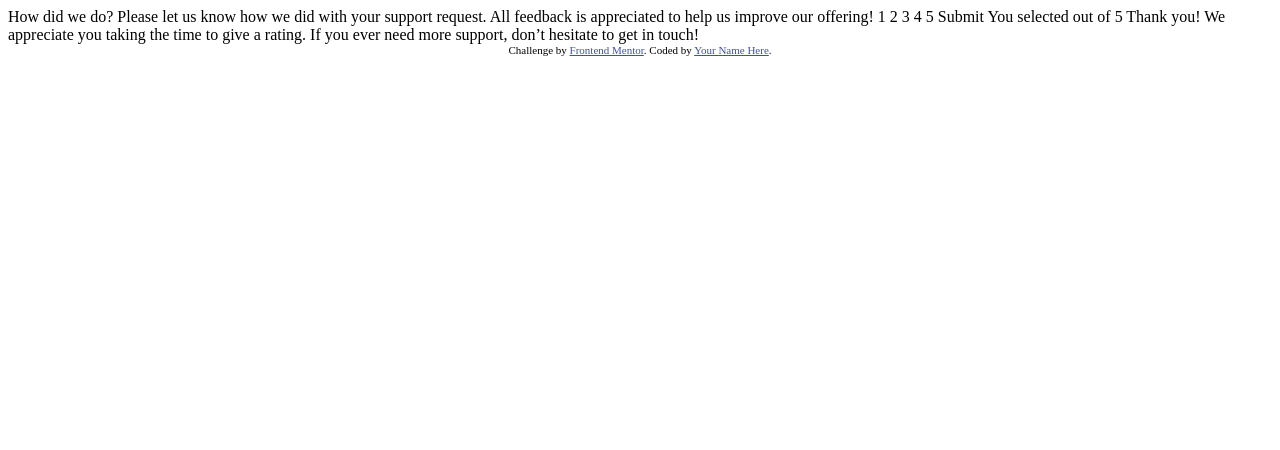
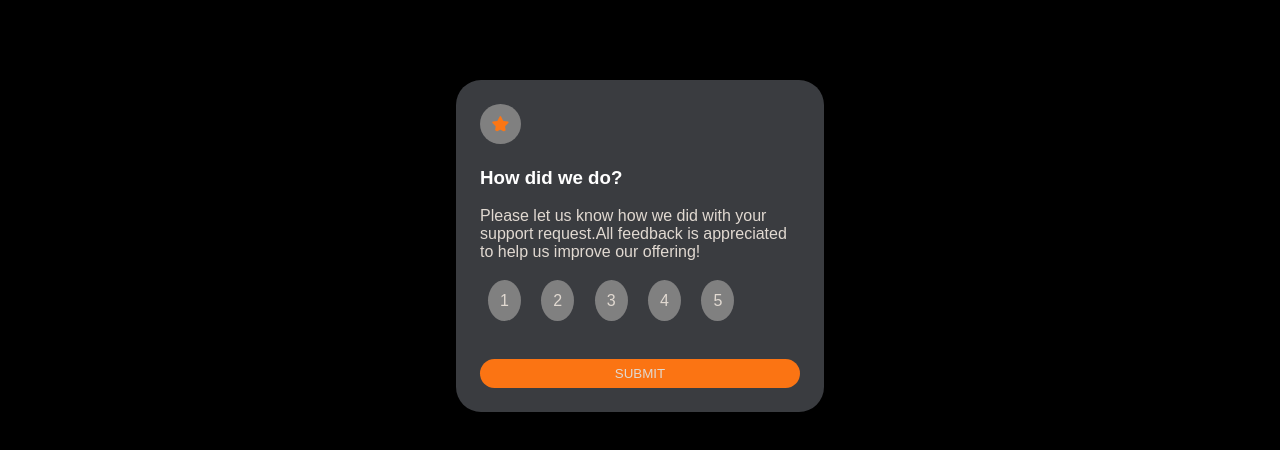
Before and after one commit to WairimuAbigaelWairimu/interactive-rating-component-main, a plain HTML site: page index.html in a window 1280 px wide. Drawn offline with Linux system fonts and the light colour scheme.

Commit message:
First commit

```diff
--- a/index.html
+++ b/index.html
@@ -8,37 +8,20 @@
 
   <title>Frontend Mentor | Interactive rating component</title>
 
-  <!-- Feel free to remove these styles or customise in your own stylesheet 👍 -->
-  <style>
-    .attribution { font-size: 11px; text-align: center; }
-    .attribution a { color: hsl(228, 45%, 44%); }
-  </style>
+  <link rel="stylesheet" href="styles.css">
 </head>
 <body>
-
-  <!-- Rating state start -->
-
-  How did we do?
-
-  Please let us know how we did with your support request. All feedback is appreciated
-  to help us improve our offering!
-
-  1 2 3 4 5
-
-  Submit
-
-  <!-- Rating state end -->
-
-  <!-- Thank you state start -->
-
-  You selected <!-- Add rating here --> out of 5
-
-  Thank you!
-
-  We appreciate you taking the time to give a rating. If you ever need more support,
-  don’t hesitate to get in touch!
-
-  <!-- Thank you state end -->
+  <div class="rate-card">
+    <svg width="17" height="16" xmlns="http://www.w3.org/2000/svg"><path d="m9.067.43 1.99 4.031c.112.228.33.386.58.422l4.45.647a.772.772 0 0 1 .427 1.316l-3.22 3.138a.773.773 0 0 0-.222.683l.76 4.431a.772.772 0 0 1-1.12.813l-3.98-2.092a.773.773 0 0 0-.718 0l-3.98 2.092a.772.772 0 0 1-1.119-.813l.76-4.431a.77.77 0 0 0-.222-.683L.233 6.846A.772.772 0 0 1 .661 5.53l4.449-.647a.772.772 0 0 0 .58-.422L7.68.43a.774.774 0 0 1 1.387 0Z" fill="#FC7614"/></svg>
+    <h3>How did we do?</h3>
+    <p>Please let us know how we did with your support request.All feedback is appreciated to help us improve our offering! </p>
+    <span>1</span>
+    <span>2</span>
+    <span>3</span>
+    <span>4</span>
+    <span>5</span> <br>
+    <button>Submit</button>
+  </div>
 
 
   <div class="attribution">
--- /dev/null
+++ b/styles.css
@@ -0,0 +1,104 @@
+body{
+    padding: 0;
+    margin: 0;
+    box-sizing: border-box;
+    border: none;
+    outline: none;
+    font-family: Arial, Helvetica, sans-serif;
+    background-color: #000;
+}
+.rate-card{
+    background-color: #3a3c40;
+    color: #E1D9D1;
+    margin: 0 auto;
+    margin-top: 5em;
+    padding: 1.5em;
+    width: 25%;
+    border-radius: 25px;
+}
+h3{
+    color: #fff;
+}
+span{
+    line-height: 3em;
+    margin: .5em;
+   padding: .75em;
+   border-radius: 50%;
+   text-wrap: nowrap;
+   background-color: grey;
+}
+span:hover{
+    background-color:  #fb7413;
+}
+button{
+    margin-top: 2.5em;
+    background-color:  #fb7413;
+    width: 100%;
+    border-radius: 25px;
+    border: none;
+    outline: none;
+    color: #E1D9D1;
+    text-transform: uppercase;
+    padding: .55em;
+}
+button:hover{
+    background-color: #fff;
+    color: #fb7413;
+}
+.rate-card svg{
+    border-radius: 50%;
+    padding: .75em;
+    background-color: grey;
+}
+
+
+
+
+
+
+
+.thankyou-card{
+    text-align: center;
+}
+.thankyou-card svg{
+   border-radius: 0em;
+    padding: .75em;
+    background-color: transparent;
+}
+
+
+
+
+
+
+
+
+
+
+
+
+
+
+
+
+
+
+
+
+
+
+
+
+
+
+
+
+
+
+
+
+   .attribution { font-size: 11px; text-align: center; }
+   .attribution a { color: hsl(228, 45%, 44%); }
+   .attribution{
+       display: none;
+   }
```
Also changed, not shown: thankyou.html (added, +19 -0 lines).
